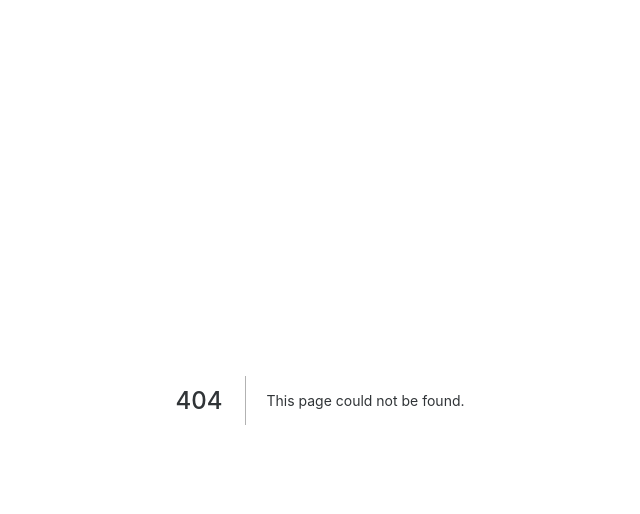
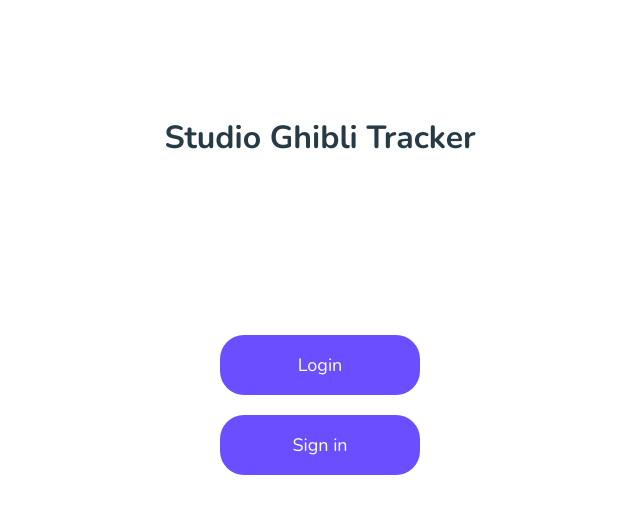
Before and after one commit to polipop-code/frondtend-studio-ghibli-tracker, a Next.js app: page /onboarding in a window 1280 px wide. Before the commit this address had no page. Shown: the top 514 px of the page, without its empty margins (320-960 px from the left). Built offline with nearby package versions, Linux system fonts and the light colour scheme.

Commit message:
added onboarding page, added styles to onboarding page, linked login page at onboarding login button, sign in page layout pendant

```diff
--- /dev/null
+++ b/pages/onboarding.js
@@ -0,0 +1,17 @@
+import React from "react";
+import Link from "next/link";
+import styles from "../styles/Onboarding.module.css";
+
+export default function OnboardingView() {
+  return (
+    <div className={styles.Onboarding_container}>
+      <h1>Studio Ghibli Tracker</h1>
+      <Link href="/login">
+        <button>Login</button>
+      </Link>
+      <Link href="#">
+        <button>Sign in</button>
+      </Link>
+    </div>
+  );
+}
--- /dev/null
+++ b/styles/Onboarding.module.css
@@ -0,0 +1,23 @@
+.Onboarding_container {
+  width: 100%;
+  height: 100vh;
+  display: flex;
+  flex-direction: column;
+}
+
+.Onboarding_container h1 {
+  margin-bottom: 40px;
+  padding: 120px 40px;
+  text-align: center;
+  color: #273b47;
+}
+
+.Onboarding_container button {
+  width: 200px;
+  height: 60px;
+  margin: 20px auto 0px;
+  border-radius: 24px;
+  font-size: var(--fs-lg);
+  color: #fffffc;
+  background-color: var(--clr-primary);
+}
```
Also changed, not shown: pages/signin.js (added).
